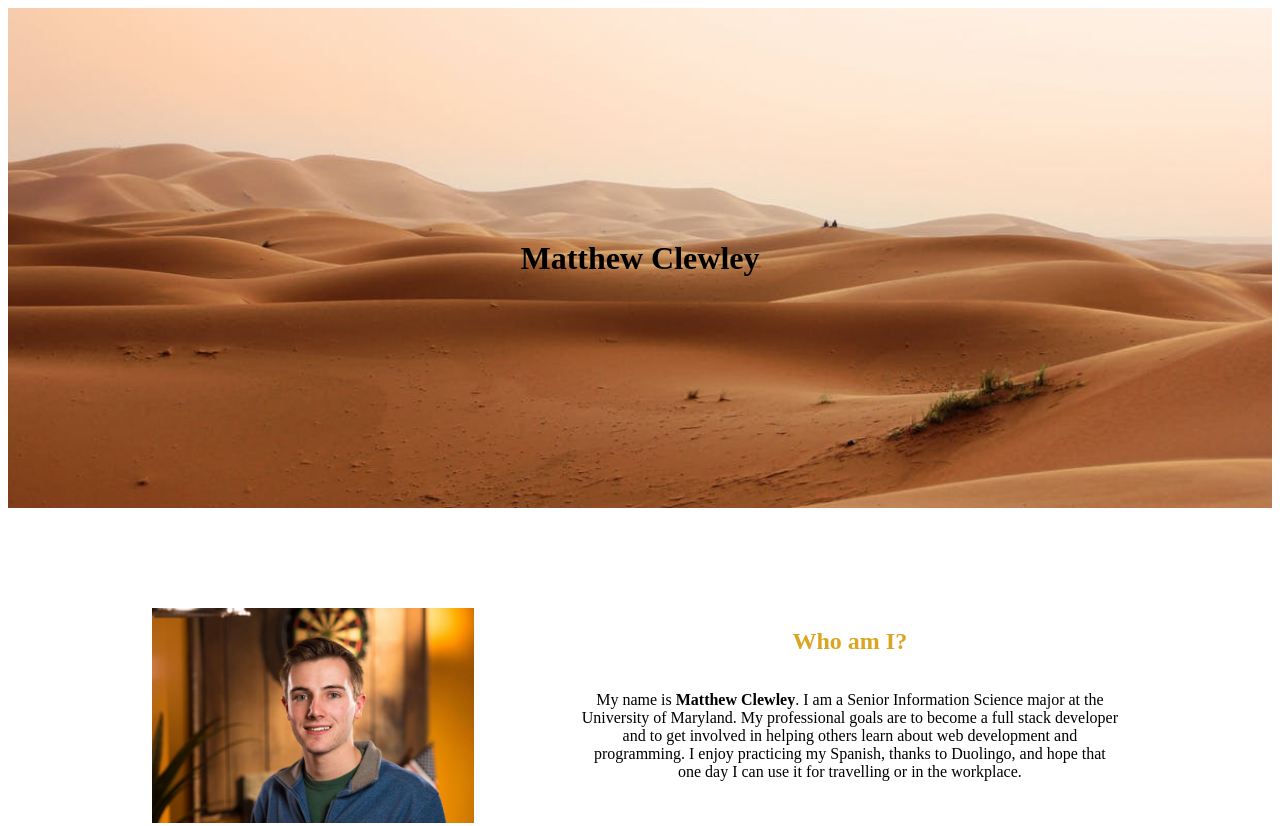
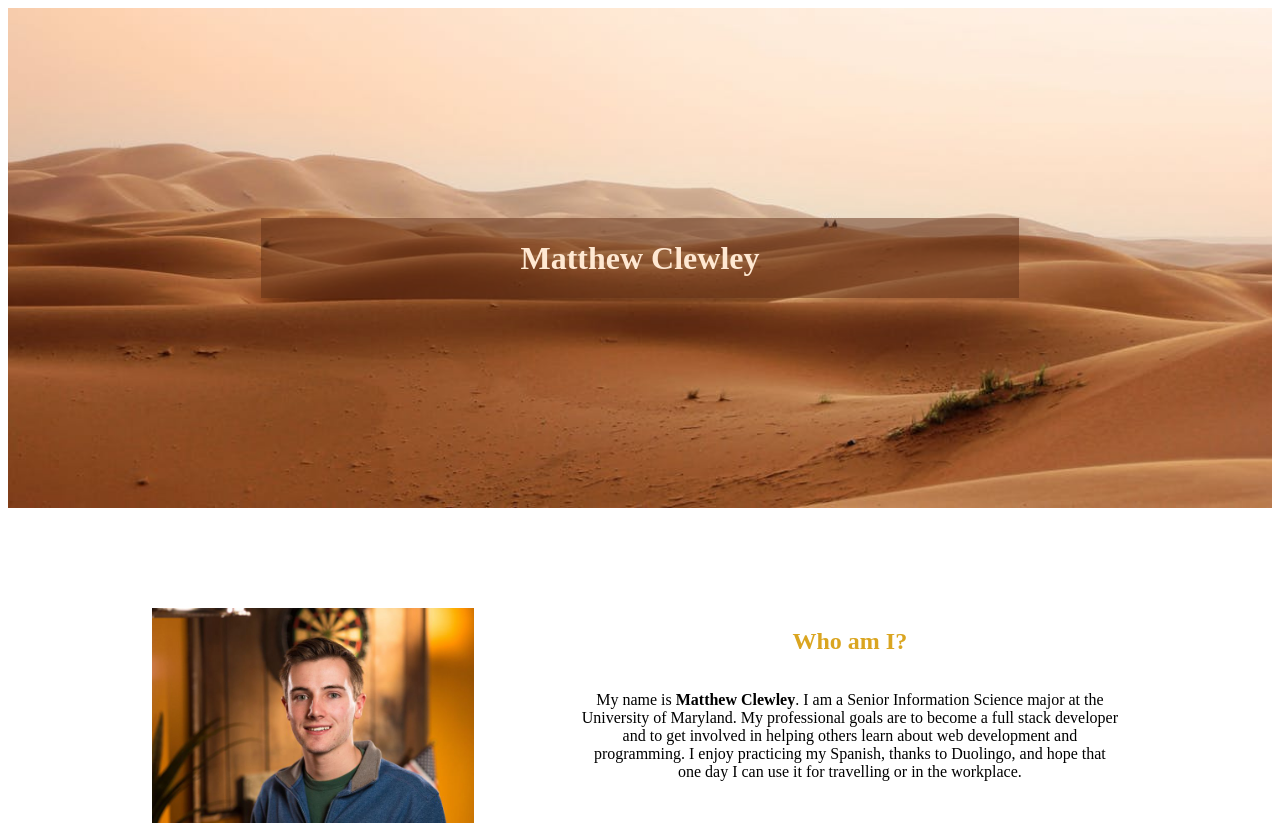
Before and after one commit to MattClewley/inst377, a plain HTML site: page index.html in a window 1280 px wide. Shown: the top 826 px of the page. Drawn offline with Linux system fonts and the light colour scheme.

Commit message:
Added header element

```diff
--- a/css/styles.css
+++ b/css/styles.css
@@ -1,3 +1,13 @@
+.black-subhead{
+    width: 60%;
+    background-color: rgba(98, 46, 21, 0.5);
+}
+
+.black-subhead h1 {
+    color: #FEE8D2;
+    font-weight: bold;
+}
+
 .content {
     width: 85%;
     max-width: 1400px;
@@ -48,10 +58,7 @@ h1 {
     background-repeat: no-repeat;
     background-image: url('../images/testimage.jpeg');
 }
-.header h1{
-    color: black;
-    font-weight: bold;
-}
+
 .about-me {
     display: flex;
     flex-direction: column;
--- a/index.html
+++ b/index.html
@@ -5,7 +5,10 @@
 </head>
 <body>
 <div class="header">
-<h1>Matthew Clewley</h1>
+  <div class="black-subhead">
+        <h1>Matthew Clewley</h1>
+  </div>
+
 </div>
 <div class="content">
 <div class="main-section">
```
